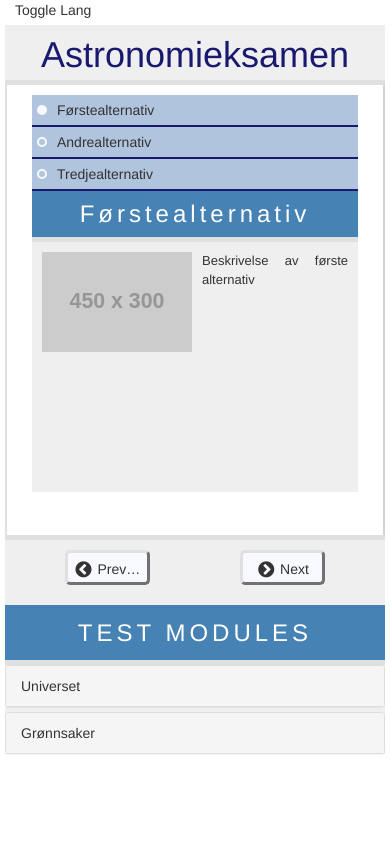
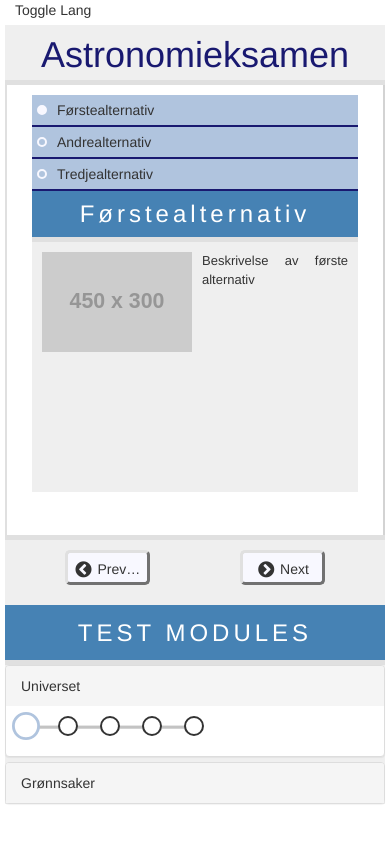
Before and after one commit to jstruthers/apropos_netkurs, a website: page src/index.html in a window 390 px wide. Drawn offline with nearby package versions, Linux system fonts and the light colour scheme; files that its build step writes are made by us from their sources; placeholder pictures from the web are drawn by us; files whose address does not match are found by name.

Commit message:
Finish theme accorion transitions

```diff
--- a/src/index.js
+++ b/src/index.js
@@ -388,11 +388,14 @@ createTask = function (themeNum, taskNum)
   var $task = task.obj.init();
 
   /***   RAISE FIRST TASK TO TOP   ***/
-  if ( taskNum === 0 ) { $task.css('z-index', 0) }
-  $(store.testId + ' .task-container').append( $task );
-  if ( task.type === 3 || task.type === 6) {
+  if ( taskNum === 0 ) {
+    $task.css('z-index', 0)
+  }
+  else if ( task.type === 3 || task.type === 6) {
     task.obj.componentsInit();
   }
+
+  return $task;
 },
  /*
  * @function togglePopover
@@ -464,15 +467,39 @@ checkCompleted = function( answerIndex, task, matchAnswer )
          Attach event handler to window for toggle popovers
  * @param {number} theme number
  */
-buildThemePanel = function(themeTitle, accordionTitle)
+buildThemePanel = function(themeNum, themeTitle, accordionTitle)
 {
   return $('<div class="panel panel-default theme-panel">'
-    + '<div class="panel-heading theme-panel-heading" data-toggle="collapse" data-parent="' + accordionTitle + '" href="#' + themeTitle + '">'
+    + '<div class="panel-heading theme-panel-heading"'
+    + ' data-toggle="collapse"'
+    + ' data-parent="' + accordionTitle + '"'
+    + ' href="#' + themeTitle + '">'
     +    themeTitle
     + '</div>'
-    + '<div id="' + themeTitle + '" class="panel-collapse collapse">'
+    + '<div id="' + themeTitle + '" class="panel-collapse collapse ' + (themeNum === 0 ? 'in' : '') + '">'
     +   '<div class="task-mark-container"> </div>'
-    + '</div></div>');
+    + '</div>'
+    + '</div>').on('show.bs.collapse', function() {
+        if (store.currentTheme !== themeNum) {
+          store.currentTheme = themeNum;
+          gotoTask(0);
+          $(store.testId + ' .theme-container').hide()
+            .velocity({
+              opacity: 0
+            },
+            {
+              duration: 0
+            });
+          $(store.testId + ' .theme-container').eq(themeNum).show()
+            .velocity({
+                opacity: 1
+              },
+              {
+                delay: 500,
+                duration: 300
+              });
+        }
+    });
 },
 
 addTaskDots = function( themeIndex, numTasks, themeTitle)
@@ -480,18 +507,16 @@ addTaskDots = function( themeIndex, numTasks, themeTitle)
   var $taskMark = $('<div class="dot-group">'
     + '<button class="task-mark unfinished"></button>'
     + '<div class="fa fa-long-arrow-right"></div>'
-    + '</div>');
+    + '</div>'),
+      handleClick = function(taskNum, e) { gotoTask( taskNum ); };
 
   for (var i = 0; i < numTasks; i += 1)
   {
     var $newMark = $taskMark.clone();
 
     $newMark.find('button').addClass('task-mark_' + i)
-            .attr('data-taskNum', themeIndex + '-' + i)
             .attr('tabindex', 0)
-            .click( function(e) {
-                gotoTask( $(this).attr('data-taskNum') );
-            });
+            .click( handleClick.bind(null, i) );
 
     if (i === 0) { $newMark.children('button').addClass('selected'); }
     else if (i === numTasks - 1) { $newMark.children('.fa').remove(); }
@@ -500,13 +525,17 @@ addTaskDots = function( themeIndex, numTasks, themeTitle)
   }
 },
 
-appendTasks = function(themeNum)
-{
-  $(store.testId + ' .task').remove();
-
-  for (var i = store.themes[themeNum].tasks.length - 1; i >= 0; i -= 1)
-  {
-    createTask(themeNum, i, this);
+appendTasks = function()
+{
+  for (var i = 0; i <= store.themes.length - 1; i += 1)
+  {
+    var $themeContainer = $('<div class="theme-container"></div');
+    for (var j = store.themes[i].tasks.length - 1; j >= 0; j -= 1)
+    {
+      $themeContainer.append( createTask(i, j, this) );
+    }
+    i === 0 ? $themeContainer.css('opacity', 1) : $themeContainer.css('opacity', 0).hide();
+    $(store.testId + ' .task-container').append( $themeContainer );
   }
 
   $( window ).resize( function()
@@ -524,15 +553,9 @@ appendTasks = function(themeNum)
           {boolean} Whether to run the task change animation
                     (Shouldn't animate on theme change)
  */
-gotoTask = function( taskPos )
-{
-  console.log(store.themes,
-    taskPos,
-    parseInt(taskPos.slice(taskPos.indexOf('-') + 1)),
-    parseInt(taskPos.slice(0, taskPos.indexOf('-'))));
-  var nextTaskNum = parseInt(taskPos.slice(taskPos.indexOf('-') + 1)),
-      nextThemeNum = parseInt(taskPos.slice(0, taskPos.indexOf('-'))),
-      totalTasks = store.themes[nextThemeNum].tasks.length - 1,
+gotoTask = function( nextTaskNum )
+{
+  var totalTasks = store.themes[store.currentTheme].tasks.length - 1,
 
       dir = (nextTaskNum - store.currentTask) > 0 ? 1 : -1,
       offset = ( $(store.testId + ' .task-container').width() / 2 ) * dir + 'px',
@@ -580,13 +603,12 @@ gotoTask = function( taskPos )
       duration: 750,
       easing: 'easeInQuad'
     });
-    setTimeout( function() { $prev.find('.fade-screen').remove(); }, 1000);
+    setTimeout( function() { $prev.find('.fade-screen').remove(); }, 500);
     $('.hint-text').velocity(
       { width: 0, opacity: 0 },
       { duration: 200, easing: 'easeOut' });
 
     store.currentTask = nextTaskNum;
-    store.currentTHeme = nextThemeNum;
 
     if (store.currentTask > 0) {
       $('.btn-prev').attr('disabled', false);
@@ -604,8 +626,7 @@ gotoTask = function( taskPos )
     $target.find('.custom-btn').attr('tabindex', 0);
 
     $(store.testId + ' .task-mark.selected').removeClass('selected');
-    $(store.testId + ' #' + store.themes[nextThemeNum].title + ' .task-mark_' + nextTaskNum ).addClass('selected');
-    console.log($(store.testId + ' #' + store.themes[nextThemeNum].title + ' .task-mark_' + nextTaskNum ));
+    $(store.testId + ' #' + store.themes[store.currentTheme].title + ' .task-mark_' + nextTaskNum ).addClass('selected');
   }
 },
 
@@ -621,7 +642,7 @@ gotoTask = function( taskPos )
   {
     infoPanel();
 
-    appendTasks(0);
+    appendTasks();
 
     randomTestNav();
 
@@ -635,13 +656,15 @@ gotoTask = function( taskPos )
       animateClick($(this));
     });
 
+    $(store.testId + ' .theme-panel').eq(0).collapse('show');
+
     store.timer = new Timer();
     store.timer.start();
   },
 
   buildTaskMaler = function()
   {
-    appendTasks(0);
+    appendTasks();
 
     taskMalerNav();
 // add in hotSpot popover
@@ -684,7 +707,7 @@ gotoTask = function( taskPos )
 
     store.themes = store.feed.TestThemes[0].AThemes.map( function(theme, i) {
       $(store.testId + ' .panel-group').append(
-        buildThemePanel(theme.at_title, accordionId));
+        buildThemePanel(i, theme.at_title, accordionId));
       addTaskDots( i, theme.Tasks.length, theme.at_title );
       return {
         title: theme.at_title,
@@ -788,8 +811,6 @@ gotoTask = function( taskPos )
       };
     });
 
-    console.log(store.themes);
-
     store.reset = false;
 
     if (buildOrder === 'randomTest') { buildRandomTest(); }
@@ -976,7 +997,6 @@ function Draggable(id, taskId, $el)
   var self = this;
   this.id = id;
   this.$el = $el;
-  this.$task = $(store.testId + ' .task_' + taskId);
   this.$el.draggable({
     containment: 'parent',
     stack: '.ui-draggable'
@@ -1033,8 +1053,7 @@ function Tab (config)
   );
   this.info = config.info;
   // this.$popover = config.$popover;
-  this.$task = $(store.testId + ' .task_' + config.taskId);
-  this.$row = this.$task.find('.match-label').eq(config.id);
+  this.$task = $(store.testId + ' .task-container');
   this.line = new Line({
     $tab: this.$el,
     $task: this.$task,
@@ -1115,7 +1134,7 @@ Tab.prototype.init = function()
 function Slot(config)
 {
   this.id = config.id;
-  this.$task = $(store.testId + ' .task_' + config.taskId);
+  this.$task = $(store.testId + ' .task-container');
   this.$el = this.$task.find('.slot-container .tab-slot').eq(config.idid);
   this.$el.droppable({});
   this.parentObj = config.parentObj;
@@ -1316,7 +1335,6 @@ Explore.prototype.getParent = function()
 
 Explore.prototype.buildOption = function(o, i)
 {
-  console.log(o);
   var self = this,
       modalId = 'exploreTask_' + this.taskId +'_Opt_' + i;
   return {
@@ -1448,7 +1466,7 @@ function Sortable (config)
     config.$el
   );
   // this.$popover = config.$popover;
-  this.$task = store.testId + ' .task_' + config.taskId;
+  this.$task = store.testId + ' .task-container';
   this.binMatch = config.binMatch;
   this.returning = false;
   this.sorted = false;
@@ -1487,13 +1505,13 @@ Sortable.prototype.handleDrop = function(event, ui)
   }
 };
 
-Sortable.prototype.init = function() {
-  // some random point within parent
+Sortable.prototype.init = function()
+{
   var margin = 50,
-      xMax = this.$el.parent().width() * 0.5 - margin,
-      yMax = this.$el.parent().height() - margin,
+      xMax = $(store.testId + ' .task-container').width() * 0.5 - margin,
+      yMax = $(store.testId + ' .task-container').height() - margin,
       left = Math.floor(Math.random() * (xMax - margin)) + margin,
-      top = Math.floor(Math.random() * (yMax - margin)) + margin
+      top = Math.floor(Math.random() * (yMax - margin)) + margin;
 
   this.$el.css({ left: left, top: top, position: 'absolute' });
   this.origin = {x: left, y: top};
@@ -1507,7 +1525,7 @@ function Bin(config)
 {
   this.id = config.id;
   this.img = config.img;
-  this.$task = store.testId + ' .task_' + config.taskId;
+  this.$task = store.testId + ' .task-container';
   this.$el = config.$el;
   this.$el.droppable({});
   this.parentObj = config.parentObj;
--- a/src/index.less
+++ b/src/index.less
@@ -806,6 +806,7 @@
 {
   padding: 5px;
   display: inline-block;
+  max-width: 300px;
   background-color: @blue_4;
 
   box-shadow: 0px 0px 5px -1px #333;
@@ -834,6 +835,11 @@
   overflow: hidden;
   height: 470px;
   border-right: 2px solid lightgray;
+}
+
+.random-test-main-content .theme-container
+{
+  height: 470px;
 }
 
 .random-test-main-content .task
--- a/src/json/JsonTaskMaler.json
+++ b/src/json/JsonTaskMaler.json
@@ -257,77 +257,6 @@
 							]
 						},
 						{
-							"Title": "Kobling OKM",
-							"PassRequirement": "50",
-							"Wakeup": null,
-							"PageAttachments": {},
-							"Id": 606,
-							"Exercise": "<NULL>",
-							"PText": "",
-							"PresentationTemplates":
-							[
-								{
-									"template_url": "connector.swf",
-									"presentationtemplate_id": 3,
-									"template_description": "Flashmal med visning av kobling (flervalg) øvelse",
-									"template_name": "Flash kobling"
-								}
-							],
-							"Questions":
-							[
-								{
-									"Answers":
-									[
-										{
-											"testanswer": "to",
-											"testanswers_id": 3945,
-											"comment": "",
-											"correct": 1,
-											"testquestions_id": 637,
-											"position": 1
-										}
-									],
-									"Attachments": {},
-									"test_id": 468,
-									"position": 2,
-									"testquestion": "to",
-									"testquestions_id": 637
-								},
-								{
-									"Answers":
-									[
-										{
-											"testanswer": "en",
-											"testanswers_id": 3944,
-											"comment": "",
-											"correct": 1,
-											"testquestions_id": 636,
-											"position": 1
-										}
-									],
-									"Attachments":
-									[
-										{
-											"att_scale": 0,
-											"att_id": 250,
-											"att_typeid": 1,
-											"att_url": "http://placehold.it/400x300"
-										}
-									],
-									"test_id": 468,
-									"position": 1,
-									"testquestion": "en",
-									"testquestions_id": 636
-								}
-							],
-							"Id": 468,
-							"TestTypeId": 1,
-							"Instructions": "InsrtruksjonOKM",
-							"TestName": "_Flash_171_606_Kobling OKM",
-							"Freetext": null,
-							"TestDescription": "Testen er automatisk opprettet for bruk i Flashmaler."
-						},
-						{
 							"Wakeup": null,
 							"PassRequirement": "50",
 							"PageAttachments":
@@ -487,7 +416,130 @@
 					"at_title":"Grønnsaker",
 					"at_description":"Opprettet automatisk av Smartlearn",
 					"a_id":1064,
-					"Tasks": []
+					"Tasks": [
+						{
+							"Id": 467,
+							"PassRequirement":  "50",
+							"TestTypeId": 1,
+							"Instructions": null,
+							"TestName": "_Flash_171_605_OKM test utforsk",
+							"Freetext": null,
+							"TestDescription": "Testen er automatisk opprettet for bruk i Flashmaler.",
+							"Wakeup": null,
+							"PageAttachments": {},
+							"Id": 605,
+							"Exercise": "<NULL>",
+							"PText": "",
+							"Title": "OKM test utforsk",
+							"PresentationTemplates":
+							[
+								{
+									"template_url": "connector.swf",
+									"presentationtemplate_id": 4,
+									"template_description": "Flashmal med utforsk. Midtstillt bilde, halvpart av plass til bilde og halvpart av plass til tekst.",
+									"template_name": "Flash utforsk 3"
+								}
+							],
+							"Questions":
+							[
+								{
+									"Answers":
+									[
+										{
+											"testanswer": "Beskrivelse av første alternativ",
+											"testanswers_id": 26895,
+											"comment": null,
+											"correct": 1,
+											"testquestions_id": 633,
+											"position": 1
+										}
+									],
+									"Attachments":
+									[
+										{
+											"att_scale": 0,
+											"att_id": 1720,
+											"att_typeid": 1,
+											"att_url": "http://placehold.it/400x300"
+										}
+									],
+									"test_id": 467,
+									"position": 1,
+									"testquestion": "Førstealternativ",
+									"testquestions_id": 633
+								},
+								{
+									"Answers":
+									[
+										{
+											"testanswer": "Beskrivelse av andre alternativ",
+											"testanswers_id": 26896,
+											"comment": null,
+											"correct": 1,
+											"testquestions_id": 634,
+											"position": 1
+										}
+									],
+									"Attachments":
+									[
+										{
+											"att_scale": 0,
+											"att_id": 1478,
+											"att_typeid": 8,
+											"att_url": "http://placehold.it/400x300"
+										}
+									],
+									"test_id": 467,
+									"position": 2,
+									"testquestion": "Andrealternativ",
+									"testquestions_id": 634
+								},
+								{
+									"Answers":
+									[
+										{
+											"testanswer": "Beskrivelse av tredje alternativ.",
+											"testanswers_id": 26897,
+											"comment": null,
+											"correct": 1,
+											"testquestions_id": 635,
+											"position": 1
+										}
+									],
+									"Attachments": {},
+									"test_id": 467,
+									"position": 3,
+									"testquestion": "Tredjealternativ",
+									"testquestions_id": 635
+								}
+							]
+						},
+						{
+							"Id": 290,
+							"Exercise": "<NULL>",
+							"PText": "Vanlig skrift",
+							"Title": "Tekst og bilde",
+							"Wakeup": null,
+							"PresentationTemplates":
+							[
+								{
+									"template_url": "connector.swf",
+									"presentationtemplate_id": 7,
+									"template_description": "Noe Informasjon med en bilde",
+									"template_name": "Text og Bilde"
+								}
+							],
+							"PageAttachments":
+							[
+								{
+									"att_scale": 0,
+									"att_id": 1725,
+									"att_typeid": 1,
+									"att_url": "http://placehold.it/400x300"
+								}
+							]
+						}
+					]
 				}
 			]
 		}
```
